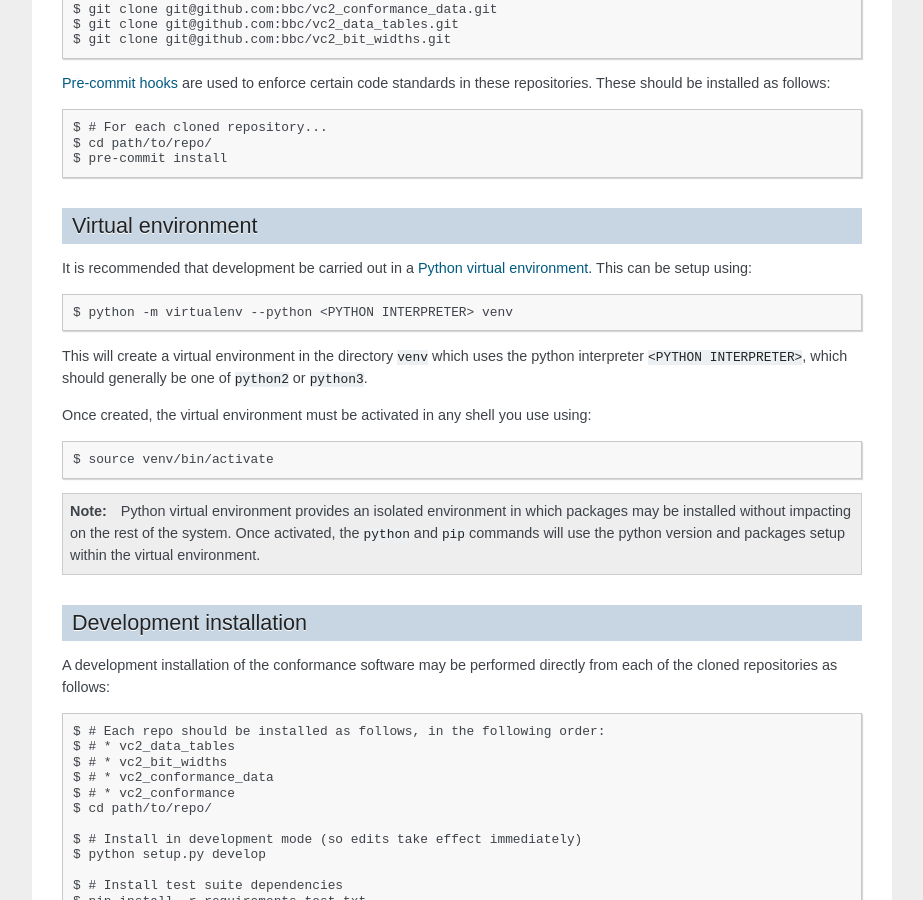
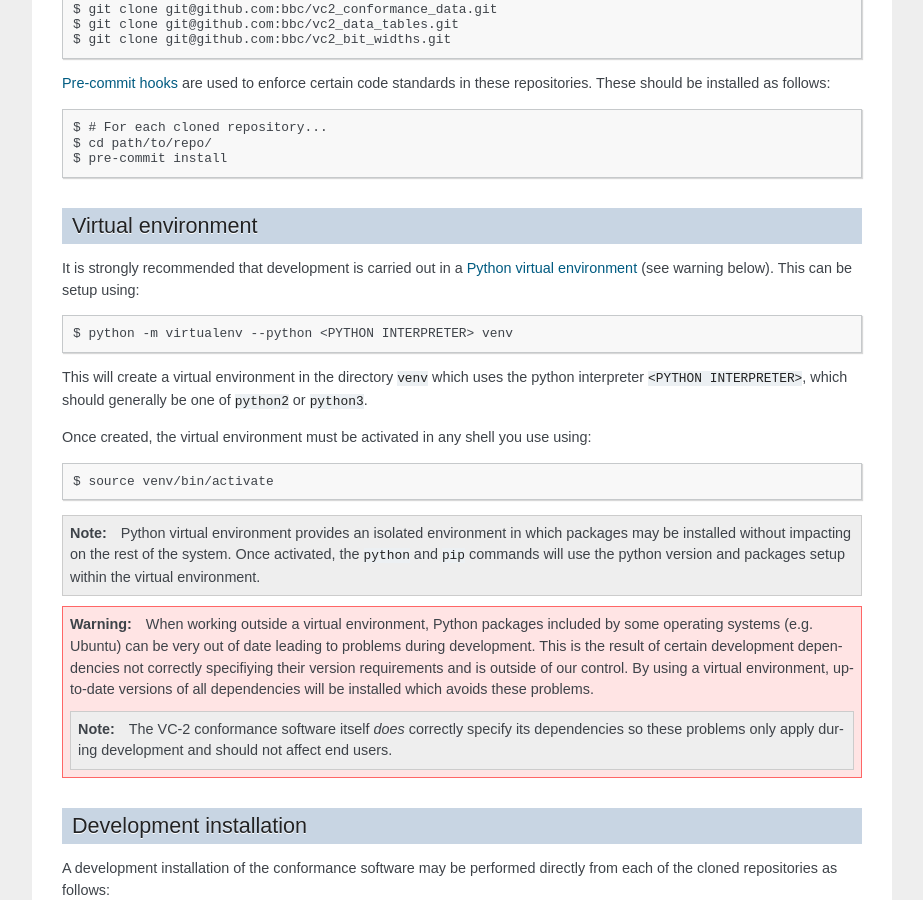
Before and after one commit to bbc/vc2_conformance, a Sphinx documentation site: the page built from docs/source/developer_guide/developer_installation.rst, in a window 1280 px wide and 900 px high, scrolled down 576 px. Shown: the whole window, without its empty margins (198-1121 px from the left). Built offline with Sphinx 7.4.7, drawn with Linux system fonts in a browser that asks for light colours.

Commit message:
Add strong recommendation to use a venv

```diff
--- a/docs/source/developer_guide/developer_installation.rst
+++ b/docs/source/developer_guide/developer_installation.rst
@@ -45,9 +45,9 @@ standards in these repositories. These should be installed as follows::
 Virtual environment
 -------------------
 
-It is recommended that development be carried out in a `Python virtual
-environment <https://virtualenv.pypa.io/en/stable/>`_. This can be setup
-using::
+It is strongly recommended that development is carried out in a `Python virtual
+environment <https://virtualenv.pypa.io/en/stable/>`_ (see warning below). This
+can be setup using::
 
     $ python -m virtualenv --python <PYTHON INTERPRETER> venv
 
@@ -66,6 +66,21 @@ using::
     packages may be installed without impacting on the rest of the system.
     Once activated, the ``python`` and ``pip`` commands will use the python
     version and packages setup within the virtual environment.
+
+.. warning::
+
+    When working outside a virtual environment, Python packages included by
+    some operating systems (e.g. Ubuntu) can be very out of date leading to
+    problems during development. This is the result of certain development
+    dependencies not correctly specifiying their version requirements and is
+    outside of our control. By using a virtual environment, up-to-date versions
+    of all dependencies will be installed which avoids these problems.
+
+    .. note::
+
+        The VC-2 conformance software itself *does* correctly specify its
+        dependencies so these problems only apply during development and should
+        not affect end users.
 
 
 Development installation
```
